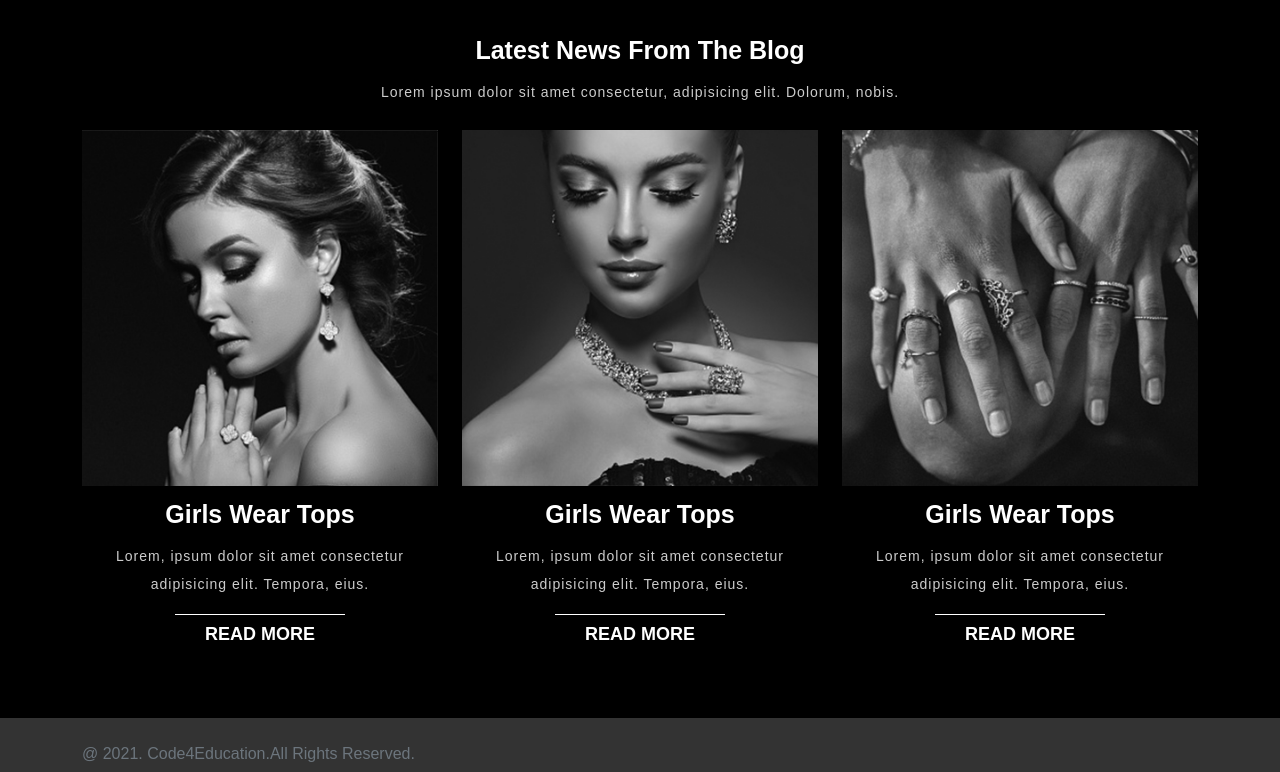
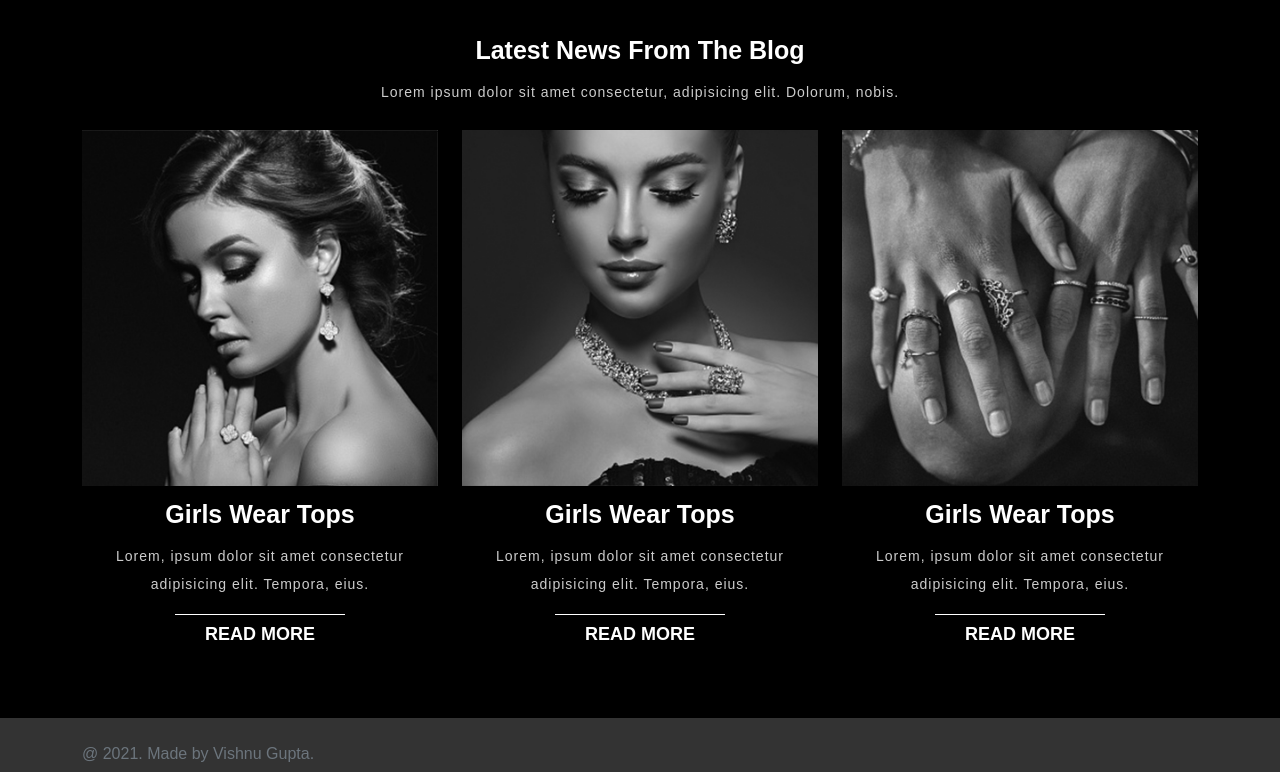
Before and after one commit to Vishnu-gupt/E-commerce, a plain HTML site: page index.html in a window 1280 px wide. Shown: the part 2594-3366 px from the top of the page. Drawn offline with nearby package versions, Linux system fonts and the light colour scheme.

Commit message:
Update index.html

```diff
--- a/index.html
+++ b/index.html
@@ -642,7 +642,7 @@
                 <div class="row align-items-center">
                     <div class="col-md-6 text-md-start text-center text-lg-start">
                         <div class="footer-logo text-muted mb-3 mb-md-0">
-                            @ 2021. Code4Education.All Rights Reserved.
+                            @ 2021. Made by Vishnu Gupta.
                         </div>
                         <div class="col-md-6 text-center text-lg-end">
                             <div class="footer-social pt-1">
```
